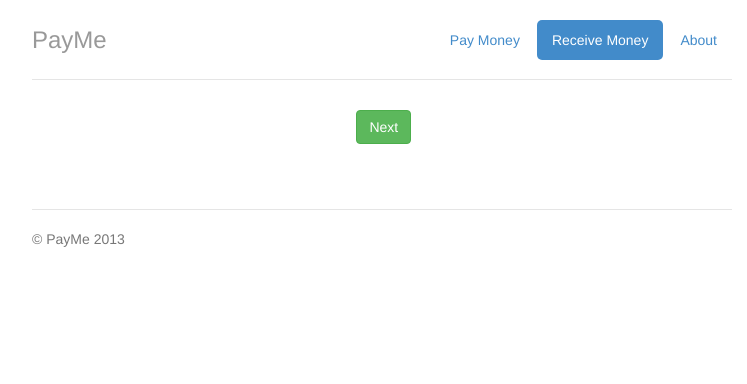
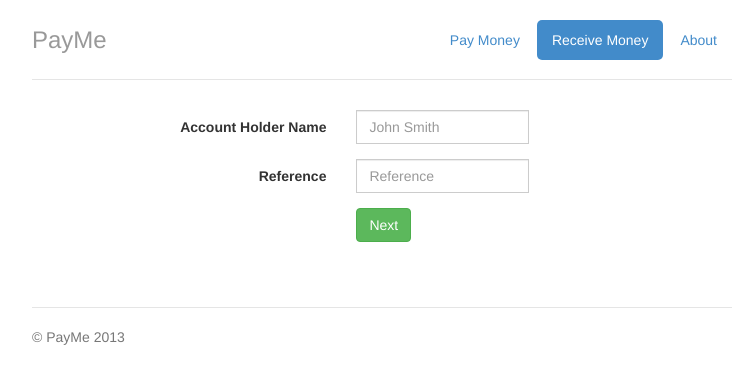
Before and after one commit to paulodicanio86/payme, a Flask app: page /generate_payment/ in a window 1280 px wide. Shown: the top 384 px of the page, without its empty margins (258-1005 px from the left). Run offline with Flask 2, Linux system fonts and the light colour scheme; some libraries are stand-ins or nearby versions.

Commit message:
WTForms added, to be continued

```diff
--- a/payme/__init__.py
+++ b/payme/__init__.py
@@ -28,4 +28,8 @@ stripe_keys = {
 
 app = Flask(__name__)
 
+# set the secret key. keep this really secret:
+app.secret_key = '\xa8\xe2\x0f\xcd\xb4\xfby\xb0\x16\xaa/i\xfam8\x8e\xd7\xd5\xb5\x1e\x10\x93\xee+'
+
+
 import payme.views
--- /dev/null
+++ b/payme/forms.py
@@ -0,0 +1,7 @@
+from flask_wtf import Form
+from wtforms import StringField
+from wtforms.validators import DataRequired
+
+class GeneratorForm(Form):
+    name_receiver = StringField('Account Holder Name', validators=[DataRequired()])
+    reference = StringField('Reference', validators=[DataRequired()])
--- /dev/null
+++ b/payme/templates/_formhelpers.html
@@ -0,0 +1,13 @@
+{% macro render_field(field) %}
+  {% if field.errors %}
+  <div class="form-group has-error">
+  {% else %}
+  <div class="form-group">
+  {% endif %}
+
+    <label for="{{ field.label.field_id }}" class="col-lg-5 control-label">{{ field.label.text }}</label>
+    <div class="col-lg-5 input-group">
+      {{ field(**kwargs)|safe }}
+    </div>
+  </div>
+{% endmacro %}
--- a/payme/templates/generate_payment.html
+++ b/payme/templates/generate_payment.html
@@ -6,9 +6,11 @@
     </div>
 
     <div class="col-lg-8 col-xs-12">
+      {% from "_formhelpers.html" import render_field %}
       <form class="form-horizontal" role="form" action="/generate_payment/" method="post">
 
-
+      {{ render_field(form.name_receiver, class='form-control', placeholder='John Smith', maxlength='18') }}
+      {{ render_field(form.reference, class='form-control', placeholder='Reference', maxlength='18') }}
 
 
 	<div class="form-group">
--- a/payme/views.py
+++ b/payme/views.py
@@ -8,7 +8,7 @@ from flask import (render_template, request, send_from_directory, redirect,
 from payme import app, stripe_keys, company, variable_names
 from payme.validation_functions import *
 from payme.email import send_emails
-
+from payme.forms import GeneratorForm
 
 stripe.api_key = stripe_keys['secret_key']
 
@@ -241,7 +241,11 @@ def declined():
 #######################################
 @app.route('/generate_payment/', methods=['GET', 'POST'])
 def generate_payment(company=company):
+    form = GeneratorForm()
+    if form.validate_on_submit():
+        return redirect(url_for('success', amount='10.00'))
     return render_template('generate_payment.html',
+                           form=form,
                            company=company)
 
 
```
